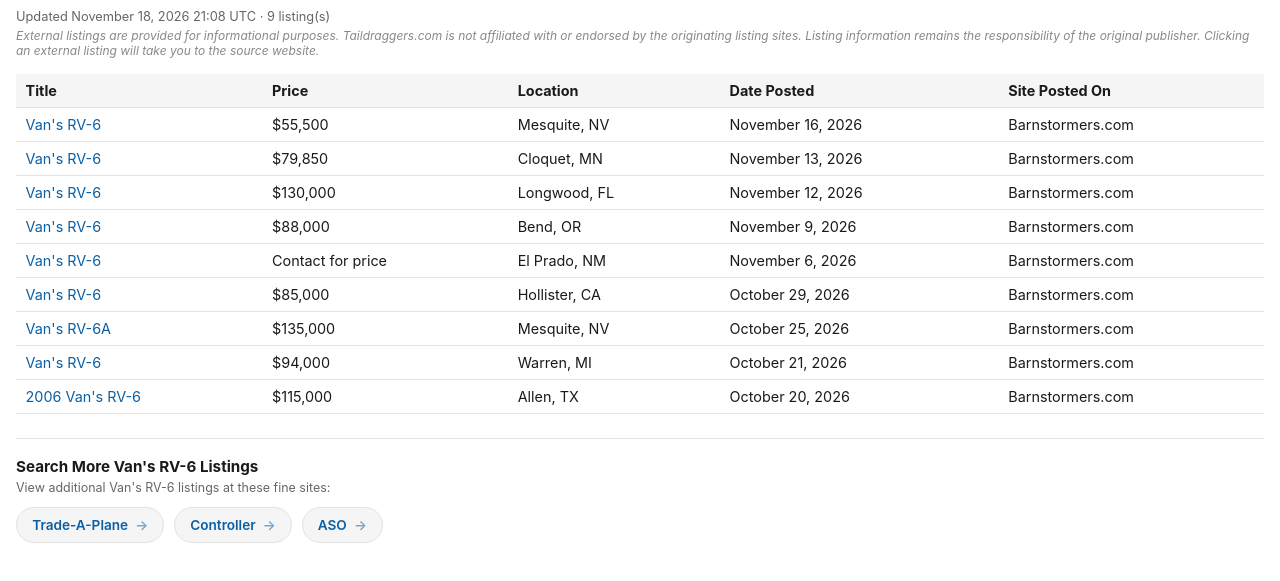
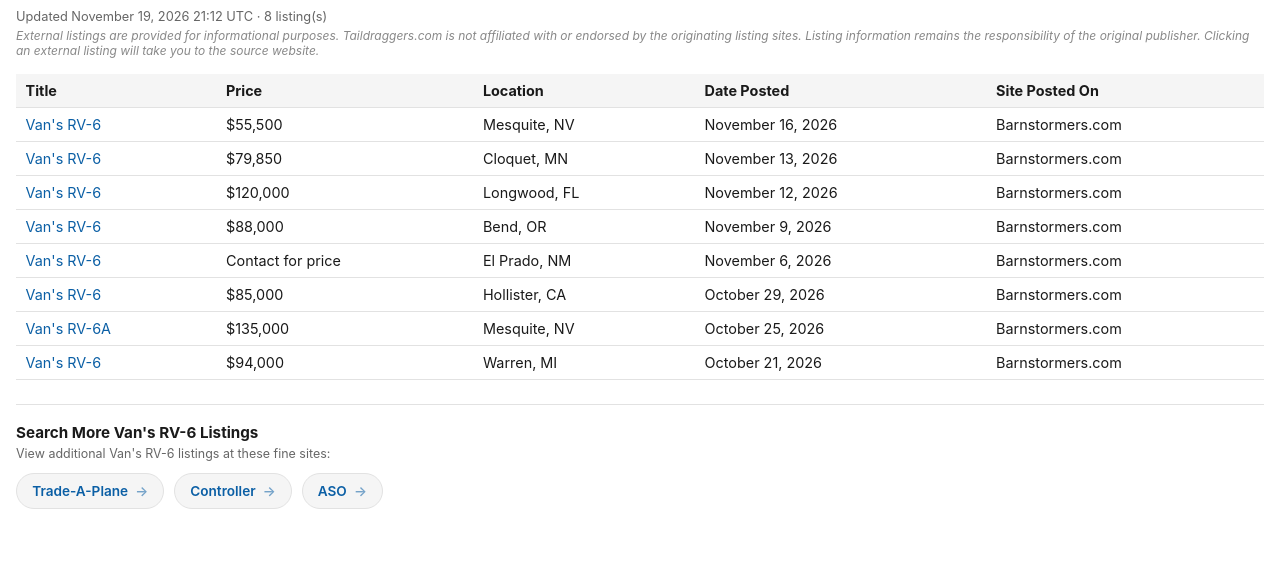
Before and after one commit to taildraggers/vans-rv6-for-sale, a plain HTML site: page docs/index.html in a window 1280 px wide. Shown: the part 43-624 px from the top of the page. Drawn offline with Linux system fonts and the light colour scheme.

Commit message:
Update Van's RV-6 listings (2026-11-19)

```diff
--- a/docs/index.html
+++ b/docs/index.html
@@ -76,7 +76,7 @@
 </head>
 <body>
   <h1>Other Van&#x27;s RV-6 Ads on the Web</h1>
-  <div class="updated">Updated November 18, 2026 21:08 UTC &middot; 9 listing(s)</div>
+  <div class="updated">Updated November 19, 2026 21:12 UTC &middot; 8 listing(s)</div>
   <div class="disclaimer">External listings are provided for informational purposes. Taildraggers.com is not affiliated with or endorsed by the originating listing sites. Listing information remains the responsibility of the original publisher. Clicking an external listing will take you to the source website.</div>
   <table>
     <thead>
@@ -85,13 +85,12 @@
     <tbody>
         <tr><td><a href="https://www.barnstormers.com/classified-2038565-RV-6.html" target="_blank" rel="noopener noreferrer">Van&#x27;s RV-6</a></td><td>$55,500</td><td>Mesquite, NV</td><td>November 16, 2026</td><td>Barnstormers.com</td></tr>
         <tr><td><a href="https://www.barnstormers.com/classified-2075490-Vans-RV-6.html" target="_blank" rel="noopener noreferrer">Van&#x27;s RV-6</a></td><td>$79,850</td><td>Cloquet, MN</td><td>November 13, 2026</td><td>Barnstormers.com</td></tr>
-        <tr><td><a href="https://www.barnstormers.com/classified-2083326-Vans-RV6.html" target="_blank" rel="noopener noreferrer">Van&#x27;s RV-6</a></td><td>$130,000</td><td>Longwood, FL</td><td>November 12, 2026</td><td>Barnstormers.com</td></tr>
+        <tr><td><a href="https://www.barnstormers.com/classified-2083326-Vans-RV6.html" target="_blank" rel="noopener noreferrer">Van&#x27;s RV-6</a></td><td>$120,000</td><td>Longwood, FL</td><td>November 12, 2026</td><td>Barnstormers.com</td></tr>
         <tr><td><a href="https://www.barnstormers.com/classified-2074948-Vans-RV-6.html" target="_blank" rel="noopener noreferrer">Van&#x27;s RV-6</a></td><td>$88,000</td><td>Bend, OR</td><td>November 9, 2026</td><td>Barnstormers.com</td></tr>
         <tr><td><a href="https://www.barnstormers.com/classified-2082384-Vans-RV-6-180hp.html" target="_blank" rel="noopener noreferrer">Van&#x27;s RV-6</a></td><td>Contact for price</td><td>El Prado, NM</td><td>November 6, 2026</td><td>Barnstormers.com</td></tr>
         <tr><td><a href="https://www.barnstormers.com/classified-2080803-Ready-to-fly-RV6-with-mods!.html" target="_blank" rel="noopener noreferrer">Van&#x27;s RV-6</a></td><td>$85,000</td><td>Hollister, CA</td><td>October 29, 2026</td><td>Barnstormers.com</td></tr>
         <tr><td><a href="https://www.barnstormers.com/classified-2080053-RV-6A.html" target="_blank" rel="noopener noreferrer">Van&#x27;s RV-6A</a></td><td>$135,000</td><td>Mesquite, NV</td><td>October 25, 2026</td><td>Barnstormers.com</td></tr>
         <tr><td><a href="https://www.barnstormers.com/classified-2067011-RV6.html" target="_blank" rel="noopener noreferrer">Van&#x27;s RV-6</a></td><td>$94,000</td><td>Warren, MI</td><td>October 21, 2026</td><td>Barnstormers.com</td></tr>
-        <tr><td><a href="https://www.barnstormers.com/classified-2079207-2006-RV-6.html" target="_blank" rel="noopener noreferrer">2006 Van&#x27;s RV-6</a></td><td>$115,000</td><td>Allen, TX</td><td>October 20, 2026</td><td>Barnstormers.com</td></tr>
     </tbody>
   </table>
   <div class="more-resources">
```
